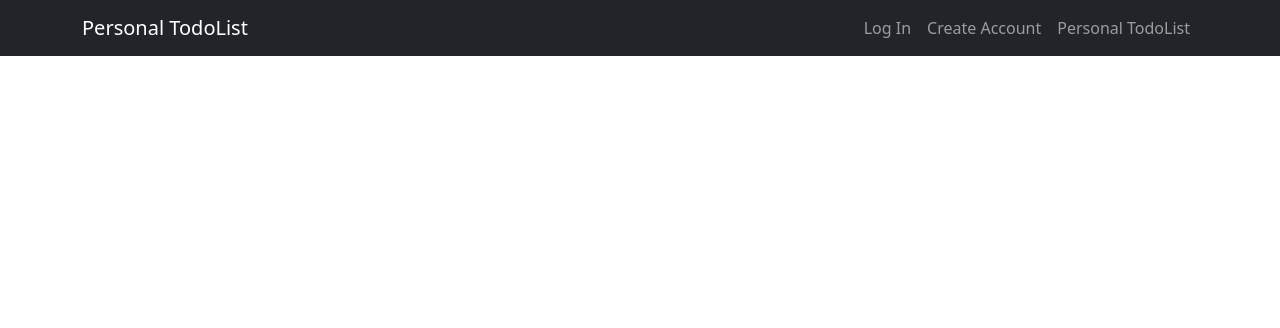
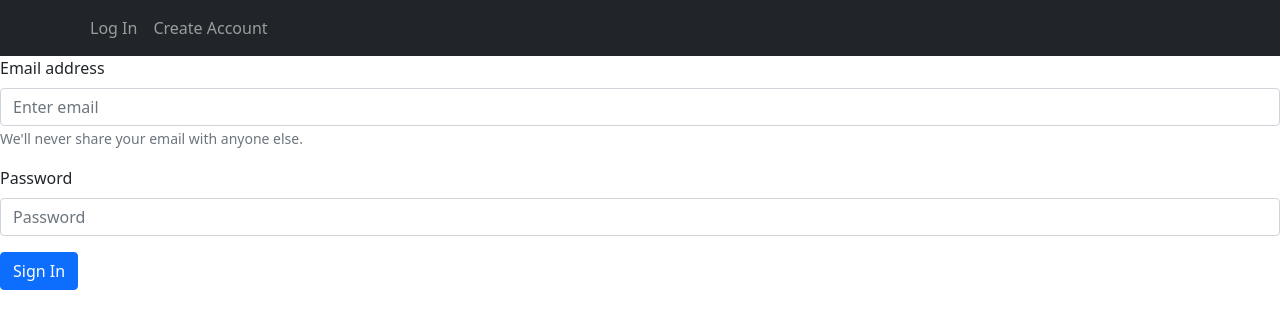
Before and after one commit to RachitSharma2001/ScheduleWebsite, a React (Create React App) app: page /todolist in a window 1280 px wide. Shown: the top 328 px of the page. Built offline with nearby package versions, Linux system fonts and the light colour scheme.

Commit message:
Simple login that redirect automatically to the todolist of a particular user

```diff
--- a/src/App.js
+++ b/src/App.js
@@ -1,39 +1,31 @@
 import { React, useEffect, useState } from 'react';
 import { BrowserRouter as Router, Redirect, Route, Switch } from 'react-router-dom';
-import Navigation from './Navigation.jsx';
+import PublicNav from './PublicNav.jsx';
 import Home from './Home.jsx';
 import SignUp from './CreateAccount.jsx';
 import LogIn from './LogIn.jsx';
 
-
-
 function App(){
-  const [loginToken, setLoginToken] = useState("");
-  const [loggedIn, setLogIn] = useState(false);
+  const [token, setToken] = useState();
   let backEndUrl = "http://localhost:5000/api";
 
-  // Procedure used to set up signing in of user
-  const authUser = (userId) => {
-    // Change the current user id, which will be passed in to new route
-    setLoginToken(userId.toString());
-    setLogIn(loggedIn => true);
-    console.log("Login token: " + userId.toString());
-    console.log("Login token value right now: " + loginToken);
+  if(!token){
+    return (<div className="PublicView">
+      <Router>
+        <PublicNav/>
+        <Route path="/todolist"> <LogIn backEndUrl={backEndUrl} setToken={setToken}/> </Route>
+        <Route path="/signup"> <SignUp url={backEndUrl}/> </Route>
+      </Router>
+    </div>);
   }
-
-  useEffect(() => {
-    console.log("Lets redirect, as loggedIn is: " + loggedIn);
-    return <redirect to="/todolist"/>;
-  }, [loggedIn]);
 
   return (
     <div className="App">
       <Router>
-        <Navigation />
         <Switch>
-          {loggedIn && <Route exact path='/todolist' exact component={() => <Home backEndUrl={backEndUrl} userId = "1"/>}/>}
-          <Route exact path='/login' exact component={() => <LogIn authUser={authUser} backEndUrl={backEndUrl}/>}/>
-          <Route exact path='/signup' exact component={() => <SignUp url={backEndUrl}/>}/>
+          <Route path="/todolist">
+            <Home backEndUrl={backEndUrl} userId={token}/>
+          </Route>
         </Switch>
       </Router>
     </div>
--- a/src/CreateAccount.jsx
+++ b/src/CreateAccount.jsx
@@ -1,6 +1,7 @@
 import { React, useState } from 'react';
 import Form from 'react-bootstrap/Form';
 import Button from 'react-bootstrap/Button';
+import {withRouter} from "react-router-dom";
 import 'bootstrap/dist/css/bootstrap.min.css';
 
 function SignUp(props) {
@@ -44,4 +45,4 @@ function SignUp(props) {
     );
 }
 
-export default SignUp;
+export default withRouter(SignUp);
--- a/src/Home.jsx
+++ b/src/Home.jsx
@@ -5,7 +5,7 @@ import './App.css';
 import './Popup.css';
 import './TodoBox.css';
 import './TodoEntry.css';
-import { useParams } from 'react-router-dom';
+import { useParams, withRouter } from 'react-router-dom';
 
 
 // Function to update todolist
@@ -58,7 +58,7 @@ function updateTodos(todoList, setTodoList, todoUrl){
     return (<div> <button className="TodoEntry" style={{textDecoration:crossOut}} onClick={setCrossedOut}> {entryId+1}.&nbsp;&nbsp;{text} </button></div>)
   }
 
-    function Home(props){
+    export default function Home(props){
         // Boolean indicating if popup should show
         const [addTodo, setAddTodo] = useState(false);
         // List of entries of the todo in the current popup windowd
@@ -123,5 +123,3 @@ function updateTodos(todoList, setTodoList, todoUrl){
             </div>
         );
     }
-
-export default Home;
--- a/src/LogIn.jsx
+++ b/src/LogIn.jsx
@@ -1,9 +1,10 @@
 import { React, useState } from 'react';
 import Form from 'react-bootstrap/Form';
 import Button from 'react-bootstrap/Button';
+import {withRouter} from "react-router-dom";
 import 'bootstrap/dist/css/bootstrap.min.css';
 
-function LogIn(props) {
+export default function LogIn(props) {
     const [email, setEmail] = useState("");
     const [password, setPassword] = useState("");
 
@@ -27,7 +28,7 @@ function LogIn(props) {
                 console.log("Wrong Email or Password");
             }else{
                 // Call parent function, which will redirect client
-                props.authUser(data.userId);
+                props.setToken(data.userId);
             }
         });
     }
@@ -54,5 +55,3 @@ function LogIn(props) {
 
     );
 }
-
-export default LogIn;
--- a/src/Navigation.jsx
+++ b/src/PublicNav.jsx
@@ -1,42 +1,30 @@
+// Class holding the navigation bar that a potential user sees if they are not signed in
 import React from "react";
 import { Link, withRouter } from "react-router-dom";
 
-function Navigation(props) {
+function PublicNav(props) {
   return (
     <div className="navigation">
       <nav class="navbar navbar-expand navbar-dark bg-dark">
         <div class="container">
-          <Link class="navbar-brand" to="/login">
-            Personal TodoList
-          </Link>
-
           <div>
             <ul class="navbar-nav ml-auto">
               <li
                 class={`nav-item  ${
-                  props.location.pathname === "/login" ? "active" : ""
+                  props.location.pathname === "/todolist" ? "active" : ""
                 }`}
               >
-                <Link class="nav-link" to="/login">
+                <Link class="nav-link" to="/todolist">
                   Log In
                 </Link>
               </li>
               <li
                 class={`nav-item  ${
-                  props.location.pathname === "/about" ? "active" : ""
+                  props.location.pathname === "/signup" ? "active" : ""
                 }`}
               >
                 <Link class="nav-link" to="/signup">
                   Create Account
-                </Link>
-              </li>
-              <li
-                class={`nav-item  ${
-                  props.location.pathname === "/contact" ? "active" : ""
-                }`}
-              >
-                <Link class="nav-link" to="/todolist">
-                  Personal TodoList
                 </Link>
               </li>
             </ul>
@@ -47,4 +35,4 @@ function Navigation(props) {
   );
 }
 
-export default withRouter(Navigation);
+export default withRouter(PublicNav);
```
Also changed, not shown: 1 other file (tests, documents, lock files or other folders).
